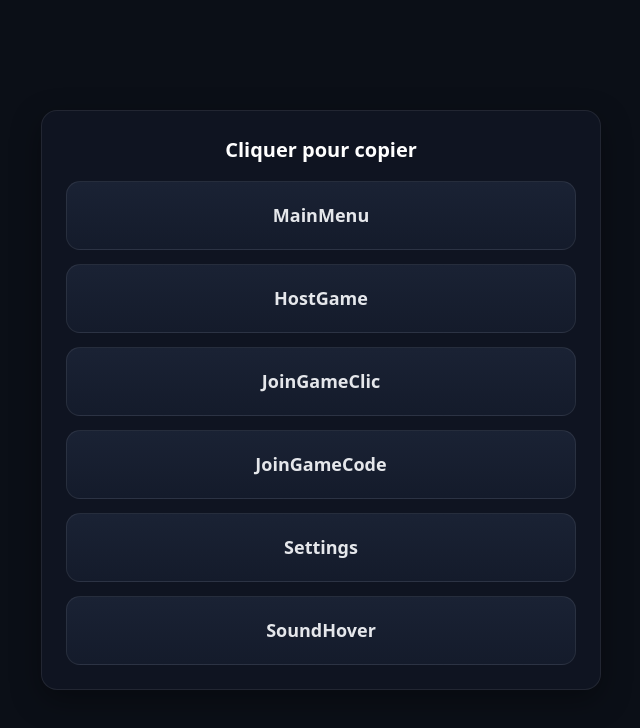
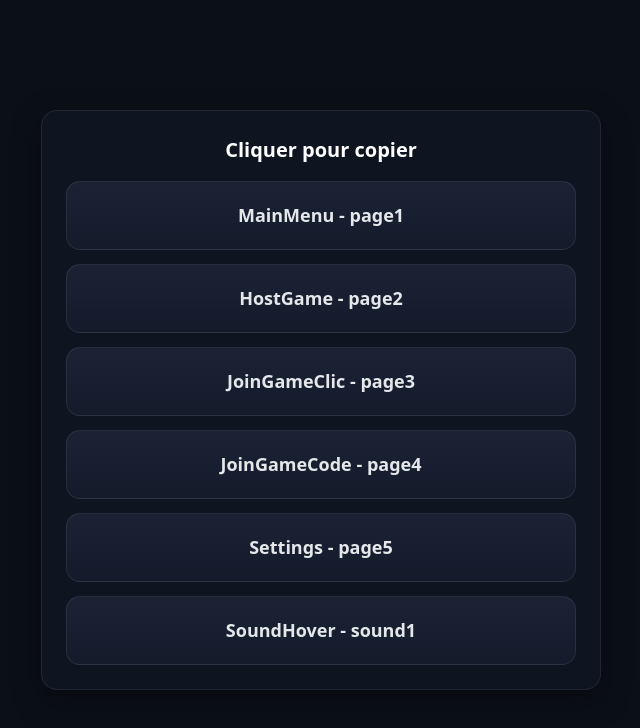
Before and after one commit to Nayzox-dev/mining, a plain HTML site: page index.html in a window 1280 px wide. Shown: the whole page, without its empty margins (319-959 px from the left). Drawn offline with Linux system fonts and the light colour scheme.

Commit message:
Update index.html

```diff
--- a/index.html
+++ b/index.html
@@ -26,12 +26,12 @@
     <div class="card" aria-live="polite">
       <h1>Cliquer pour copier</h1>
       <ul class="list" id="list">
-        <li class="item" tabindex="0" data-copy="rbxassetid://127733779219209" data-name="MainMenu">MainMenu</li>
-        <li class="item" tabindex="0" data-copy="rbxassetid://116597886813299" data-name="HostGame">HostGame</li>
-        <li class="item" tabindex="0" data-copy="rbxassetid://91589785726219" data-name="JoinGameClic">JoinGameClic</li>
-        <li class="item" tabindex="0" data-copy="rbxassetid://108608423587370" data-name="JoinGameCode">JoinGameCode</li>
-        <li class="item" tabindex="0" data-copy="rbxassetid://95091041999134" data-name="Settings">Settings</li>
-        <li class="item" tabindex="0" data-copy="rbxassetid://6042053626" data-name="Settings">SoundHover</li>
+        <li class="item" tabindex="0" data-copy="rbxassetid://127733779219209" data-name="MainMenu">MainMenu - page1</li>
+        <li class="item" tabindex="0" data-copy="rbxassetid://116597886813299" data-name="HostGame">HostGame - page2</li>
+        <li class="item" tabindex="0" data-copy="rbxassetid://91589785726219" data-name="JoinGameClic">JoinGameClic - page3</li>
+        <li class="item" tabindex="0" data-copy="rbxassetid://108608423587370" data-name="JoinGameCode">JoinGameCode - page4</li>
+        <li class="item" tabindex="0" data-copy="rbxassetid://95091041999134" data-name="Settings">Settings - page5</li>
+        <li class="item" tabindex="0" data-copy="rbxassetid://6042053626" data-name="Settings">SoundHover - sound1</li>
       </ul>
     </div>
   </div>
```
